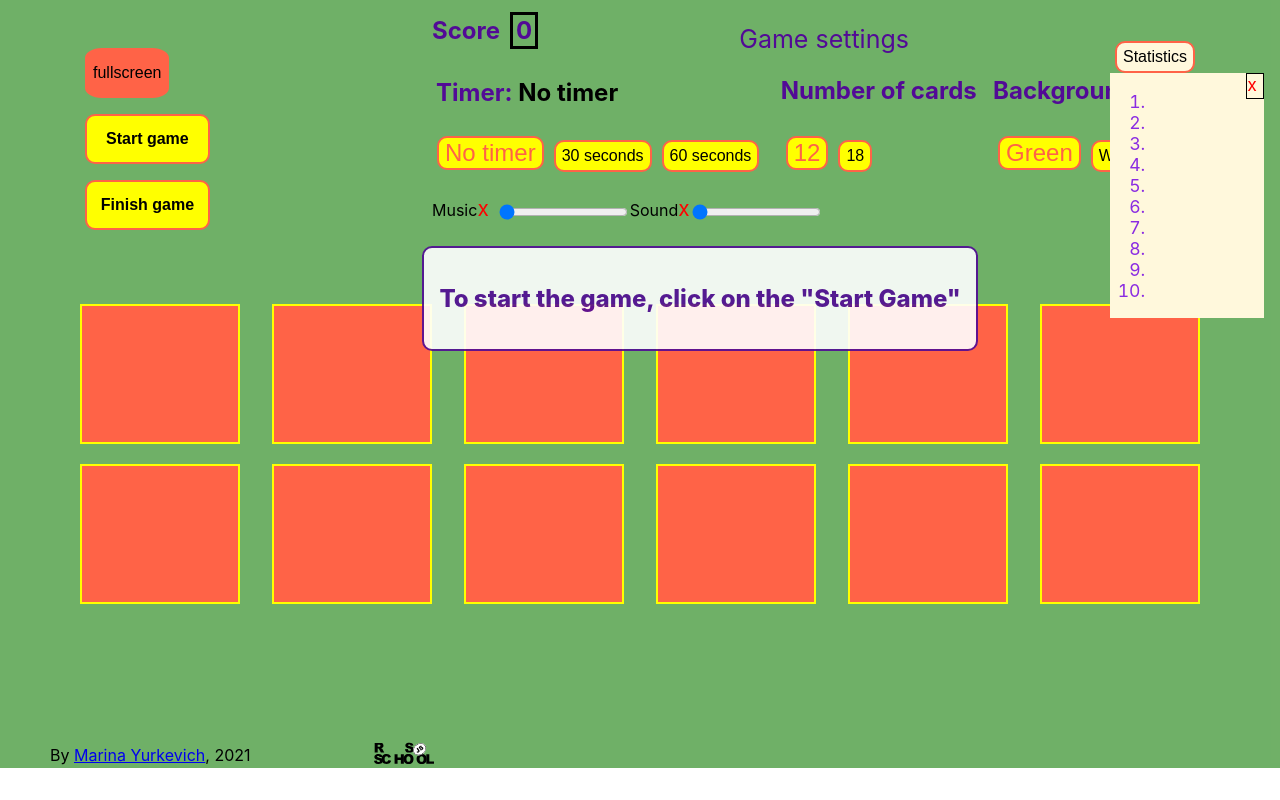
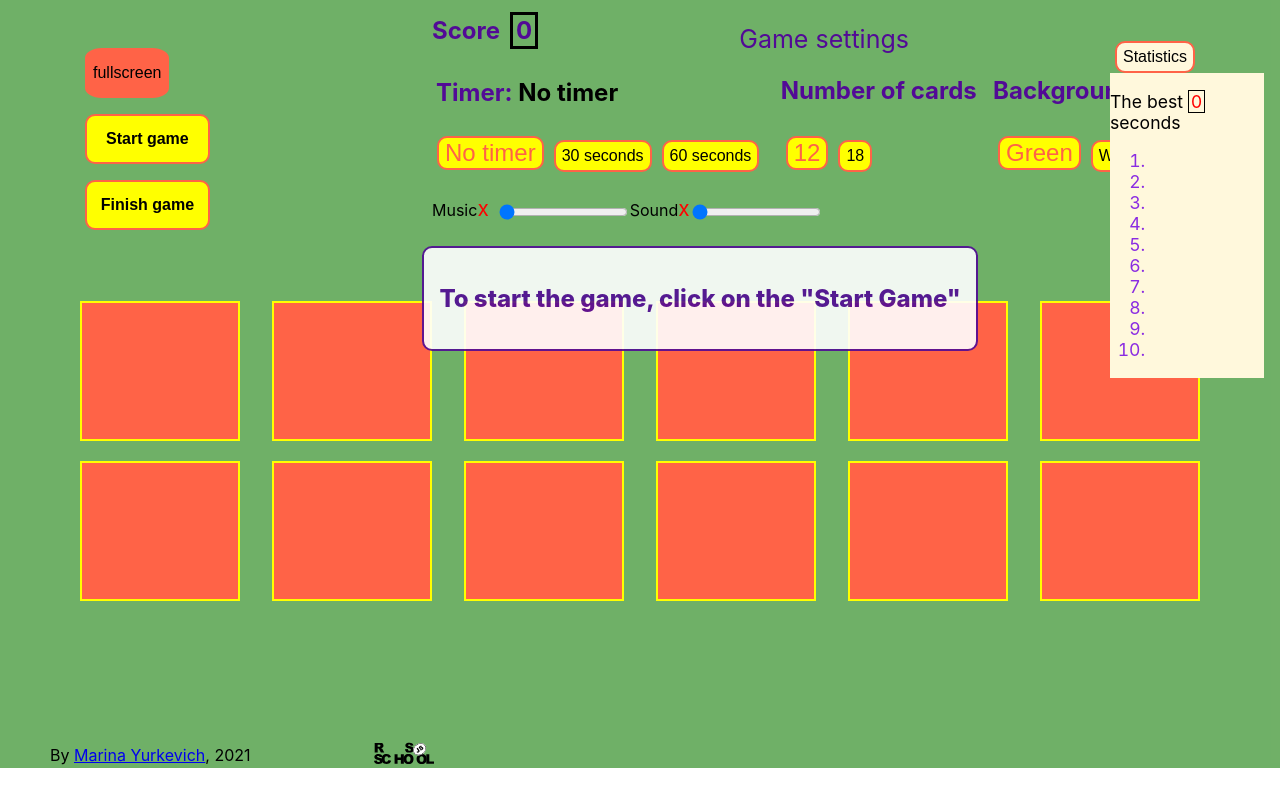
Before and after one commit to MarinaYur/react-game, a React (Create React App) app: page / in a window 1280 px wide. Both pictures are taken after a click on the button "Statistics". Built offline with nearby package versions, Linux system fonts and the light colour scheme.

Commit message:
fead: added the best result in statistics

```diff
--- a/src/App.css
+++ b/src/App.css
@@ -61,7 +61,7 @@
 
 .customization {
   width: 60%;
-  padding-bottom: 2.5rem;
+  padding-bottom: 2.3rem;
 }
 
 .game-buttons {
@@ -114,6 +114,47 @@ button:hover {
   margin: 0px 0 14px 0;
 }
 
+.customization__top {
+  display: flex;
+  justify-content: space-between;
+  align-items: center;
+  padding-top: 2vh;
+}
+
+.statistics {
+  font-size: 1.5rem;
+  padding-top: 20px;
+}
+
+.statistics-list {
+  color: blueviolet;
+  font-size: 1.1rem;
+  width: 12%;
+  position: absolute;
+  /* display: flex;
+  justify-content: space-between; */
+  background-color: cornsilk;
+}
+
+.statistics-list_none {
+  display: none;
+}
+
+.statistics__button {
+  background-color: cornsilk;
+}
+
+.statistics__p {
+  color: black;
+}
+
+.statistics__best {
+  color: red;
+  padding: 0 2px 0 2px;
+  border: 1px solid black;
+  margin-left: 5px;
+}
+
 .timer-game, .customization__settings, .customization-score {
   color: rgb(82, 10, 150);
   font-size: 1.5rem;
@@ -147,8 +188,6 @@ button:hover {
   color: tomato;
   font-weight: 500;
 }
-
-
 
 .block>* {
   width: 15%;
@@ -219,42 +258,3 @@ footer {
 .footer__logo {
   width: 60px;
 }
-
-.customization__top {
-  display: flex;
-  justify-content: space-between;
-  align-items: center;
-  padding-top: 2vh;
-}
-
-.statistics {
-  font-size: 1.5rem;
-  padding-top: 20px;
-}
-
-.statistics-list {
-  color: blueviolet;
-  font-size: 1.1rem;
-  width: 12%;
-  position: absolute;
-  /* display: none; */
-  display: flex;
-  justify-content: space-between;
-  background-color: cornsilk;
-}
-
-.statistics-list_none {
-  display: none;
-}
-
-.statistics-list__close {
-  width: 10%;
-  height: 3vh;
-  color: red;
-  background-color: cornsilk;
-  border: 1px solid black;
-}
-
-.statistics__button {
-  background-color: cornsilk;
-}
--- a/src/App.js
+++ b/src/App.js
@@ -6,8 +6,10 @@ import SoundsMusic from './SoundsMusic';
 
 let timer = () => { };
 class App extends React.Component {
+  userData;
   constructor(props) {
     super(props);
+    this.theBestResult = 0;
     this.displayStatistics = 'statistics-list';
     this.statistics = [];
     this.twoOpenedValue = []; //for accumulating and comparing opened cards
@@ -35,7 +37,16 @@ class App extends React.Component {
     this.finishGame = this.finishGame.bind(this);
     this.fullscreen = this.fullscreen.bind(this);
     this.showStatistics = this.showStatistics.bind(this);
+
   }
+
+
+
+  componentWillUpdate(nextProps, nextState) {
+    localStorage.setItem('userState', JSON.stringify(nextState));
+    localStorage.setItem('userProps', JSON.stringify(nextProps));
+}
+
 
   fullscreen() {
     if (!document.fullscreenElement) {
@@ -109,7 +120,7 @@ class App extends React.Component {
     if (this.state.remainingTime === 'No timer') {
       return;
     }
-    if (this.state.progressGame === 'user is plaing') {
+    if (this.state.progressGame === 'before start: cards not available') {
       return;
     }
     clearInterval(timer);
@@ -130,7 +141,7 @@ class App extends React.Component {
       cardLimitation: 0, //limitation on opening cards, no more than 2
       imageNumber: [],
       progressGame: 'before start: cards not available',
-      remainingTime: 'No timer',
+      remainingTime: this.setTimer,
       setNumberOfCards: '12',
       backgroundColor: 'white',
       countPairsOfOpenedCards: 1,  // number of opened card pairs
@@ -201,22 +212,25 @@ class App extends React.Component {
               });
               this.twoOpenedValue = [];
               if (this.state.countPairsOfOpenedCards === this.state.setNumberOfCards / 2) {
-                this.statistics.push((this.setTimer - this.state.remainingTime) + ' seconds');
-                console.log('statistics', this.statistics);
-                console.log('remainingTime', this.state.remainingTime);
+                this.statistics.push((this.setTimer - this.state.remainingTime));
+                if (this.statistics.length > 10) {
+                  this.statistics.shift();
+                }
+                this.theBestResult = Math.min(...(this.statistics.filter(item => typeof item === 'number')));
+                this.setTimer = 'No timer';
                 setTimeout(() =>
                   this.setState({
                     progressGame: 'before start: cards not available',
                     popapMessage: 'To start the new game, click on the "Start Game"',
                     imageNumber: [],
                     countPairsOfOpenedCards: 1,
-                    remainingTime: 'this.setTimer',
+                    remainingTime: 'No timer',
                   }), 3000);
 
                 this.setState({
                   progressGame: 'before start: cards not available',
                   popapMessage: 'Excellent. You won',
-                  remainingTime: 'this.setTimer',
+                  remainingTime: this.setTimer,
                 })
               }
             } else {
@@ -240,9 +254,14 @@ class App extends React.Component {
       }
     } else
       if (this.state.remainingTime === 0) {
+        console.log('remainingTime losing', this.state.remainingTime);
         this.statistics.push('losing');
-        console.log('statistics', this.statistics);
+        if (this.statistics.length > 10) {
+          this.statistics.shift();
+        }
+        this.setTimer = 'No timer';
         this.setState({
+          remainingTime: 'No timer',
           progressGame: 'before start: cards not available',
           popapMessage: 'Unfortunately, you did not meet the deadline',
         })
@@ -250,7 +269,6 @@ class App extends React.Component {
           this.setState({
             popapMessage: 'But you can try again, click on the "Start Game"',
             imageNumber: [],
-            remainingTime: this.setTimer,
             countPairsOfOpenedCards: 1,
           }), 3000);
       }
@@ -287,6 +305,7 @@ class App extends React.Component {
               <div className="statistics">
                 <button className="statistics__button" onClick={this.showStatistics}>Statistics</button>
                 <div className={this.state.classActive}>
+                  <p className="statistics__p">The best<span className="statistics__best">{this.theBestResult}</span> seconds</p>
                   <ol>
                     <li>{this.statistics[0]}</li>
                     <li>{this.statistics[1]}</li>
@@ -299,7 +318,6 @@ class App extends React.Component {
                     <li>{this.statistics[8]}</li>
                     <li>{this.statistics[9]}</li>
                   </ol>
-                  <div className="statistics-list__close">x</div>
                 </div>
               </div>
             </div>
```
